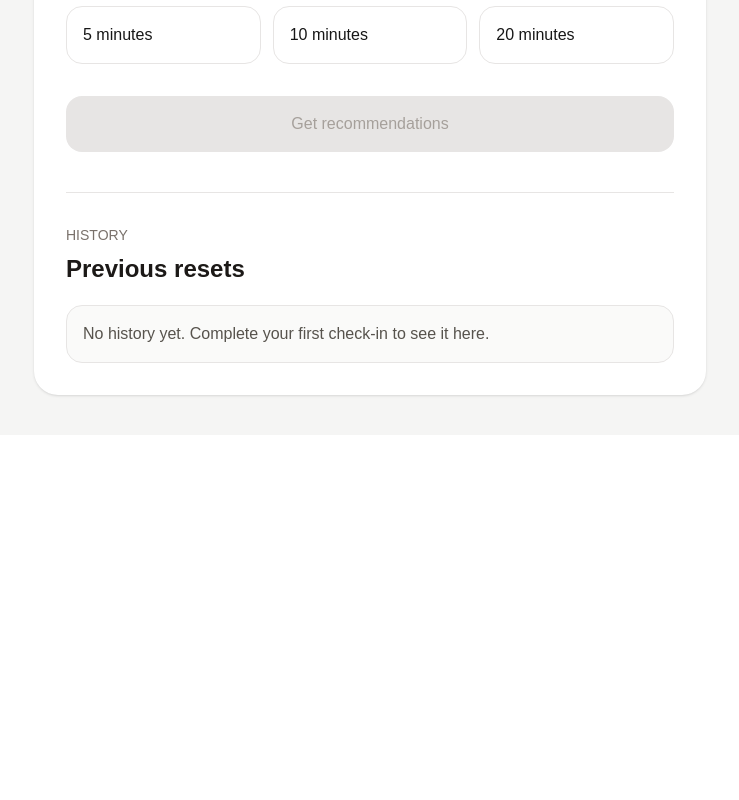
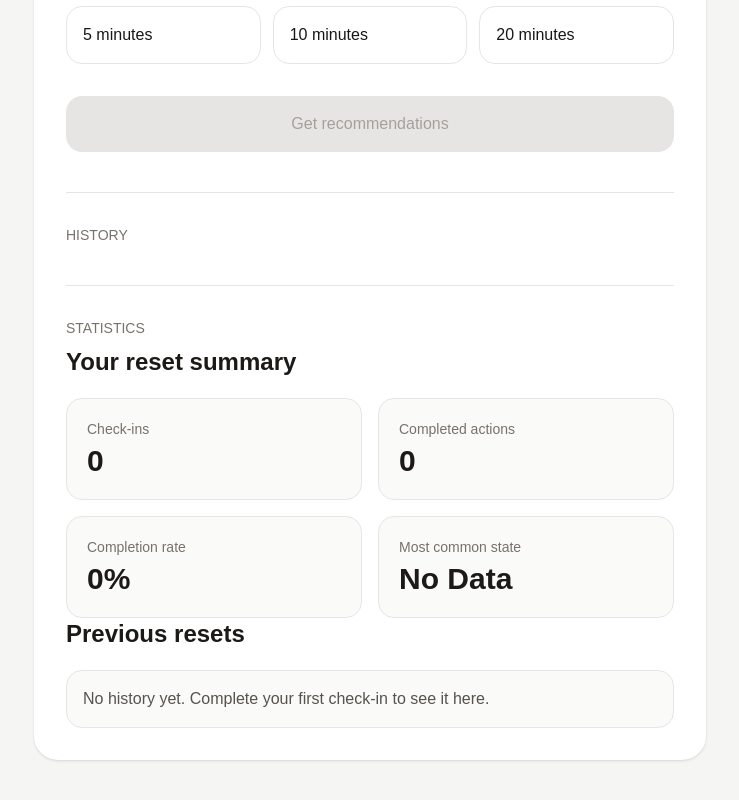
Before and after one commit to AnastazjaKlimaszewska/daily-reset-app, a Next.js app: page / in a window 1280 px wide. Shown: the part 632-1432 px from the top of the page, without its empty margins (270-1009 px from the left). Before the commit the page ends 1067 px from the top, so only its background shows below. Built offline with nearby package versions, Linux system fonts and the light colour scheme.

Commit message:
Implement statistics summary and tests

```diff
--- a/app/page.tsx
+++ b/app/page.tsx
@@ -37,7 +37,32 @@ export default function Home() {
 
   const [historyCheckIns, setHistoryCheckIns] = useState<CheckIn[]>([]);
   const [historyActions, setHistoryActions] = useState<CompletedAction[]>([]);
+  const totalCheckIns = historyCheckIns.length;
+  const totalCompletedActions = historyActions.length;
 
+  const completionRate =
+    totalCheckIns === 0
+      ? 0
+      : Math.round((totalCompletedActions / totalCheckIns) * 100);
+
+  const stateCounts = historyCheckIns.reduce(
+    (counts, checkIn) => {
+      counts[checkIn.classifiedState] += 1;
+      return counts;
+    },
+    {
+      recovery: 0,
+      balanced: 0,
+      active: 0,
+    }
+  );
+
+  const mostCommonState =
+    totalCheckIns === 0
+      ? null
+      : (Object.entries(stateCounts).sort(
+          (a, b) => b[1] - a[1]
+        )[0][0] as "recovery" | "balanced" | "active");
   const isComplete =
     energy !== null &&
     mood !== null &&
@@ -291,7 +316,43 @@ export default function Home() {
 
           <section className="mt-10 border-t border-stone-200 pt-8">
             <p className="mb-2 text-sm text-stone-500">HISTORY</p>
+          <section className="mt-10 border-t border-stone-200 pt-8">
+            <p className="mb-2 text-sm text-stone-500">STATISTICS</p>
 
+            <h2 className="mb-5 text-2xl font-semibold text-stone-900">
+              Your reset summary
+            </h2>
+
+            <div className="grid gap-4 sm:grid-cols-2">
+              <div className="rounded-2xl border border-stone-200 bg-stone-50 p-5">
+                <p className="text-sm text-stone-500">Check-ins</p>
+                <p className="mt-1 text-3xl font-semibold text-stone-900">
+                  {totalCheckIns}
+                </p>
+              </div>
+
+              <div className="rounded-2xl border border-stone-200 bg-stone-50 p-5">
+                <p className="text-sm text-stone-500">Completed actions</p>
+                <p className="mt-1 text-3xl font-semibold text-stone-900">
+                  {totalCompletedActions}
+                </p>
+              </div>
+
+              <div className="rounded-2xl border border-stone-200 bg-stone-50 p-5">
+                <p className="text-sm text-stone-500">Completion rate</p>
+                <p className="mt-1 text-3xl font-semibold text-stone-900">
+                  {completionRate}%
+                </p>
+              </div>
+
+              <div className="rounded-2xl border border-stone-200 bg-stone-50 p-5">
+                <p className="text-sm text-stone-500">Most common state</p>
+                <p className="mt-1 text-3xl font-semibold capitalize text-stone-900">
+                  {mostCommonState ?? "No data"}
+                </p>
+              </div>
+            </div>
+          </section>
             <h2 className="mb-5 text-2xl font-semibold text-stone-900">
               Previous resets
             </h2>
```
Also changed, not shown: 1 other file (tests, documents, lock files or other folders).
